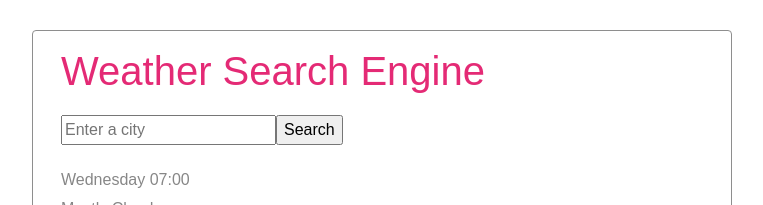
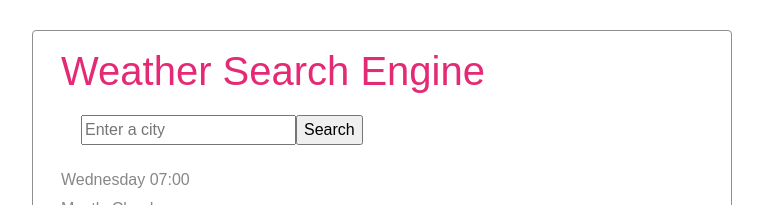
Before and after one commit to JemLBT/the-weather-react, a React (Create React App) app: page / in a window 1280 px wide. Shown: the top 205 px of the page, without its empty margins (258-1021 px from the left). Built offline with nearby package versions, Linux system fonts and the light colour scheme.

Commit message:
added margin to form

```diff
--- a/src/styles.css
+++ b/src/styles.css
@@ -13,6 +13,11 @@
   line-height: 29px;
   margin: 20px 0 0;
   color: #e42a75;
+}
+
+.Weather form {
+  margin-bottom: 20px;
+  margin: 20px;
 }
 h1 {
   color: #e42a75;
```
